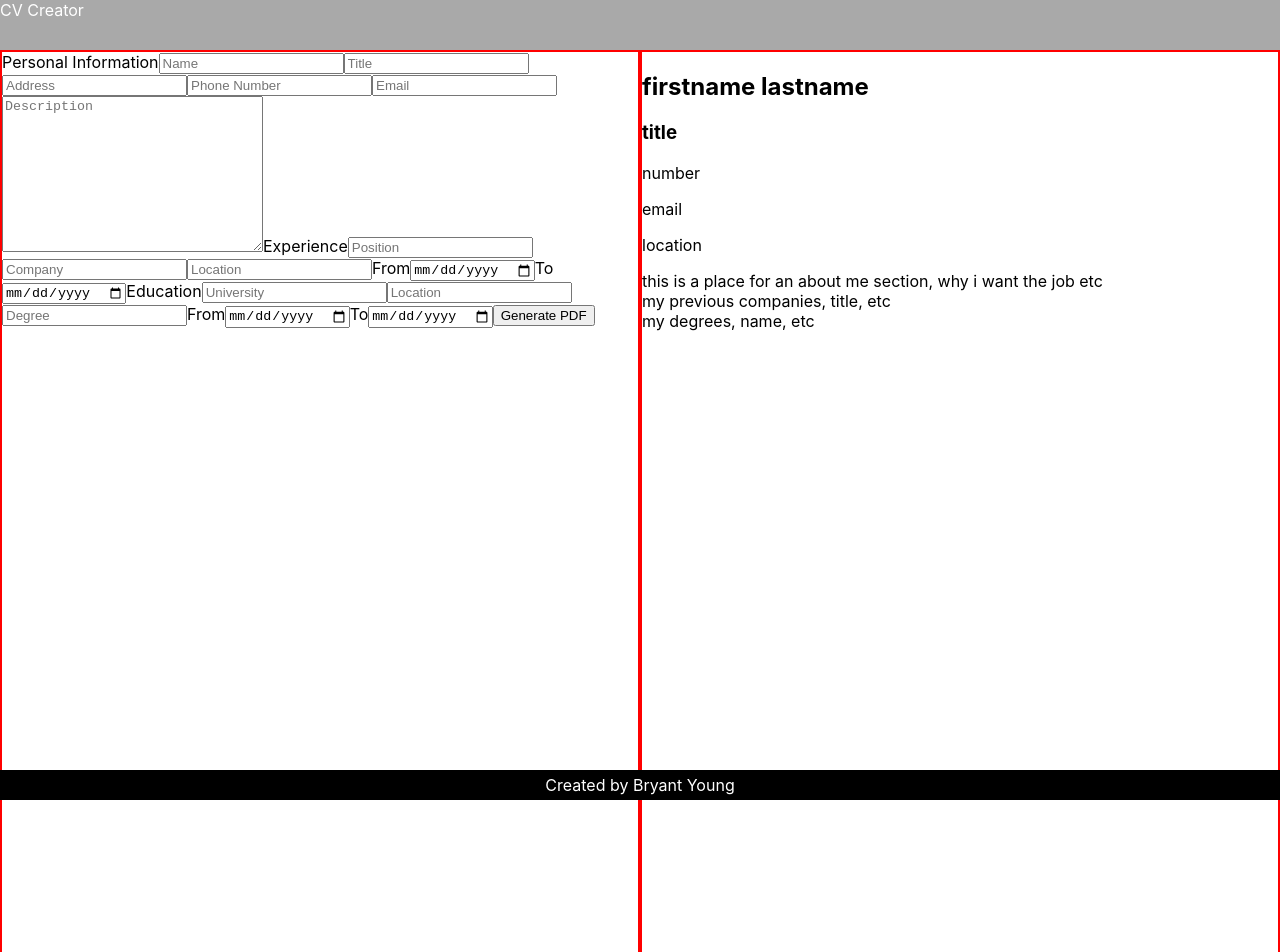
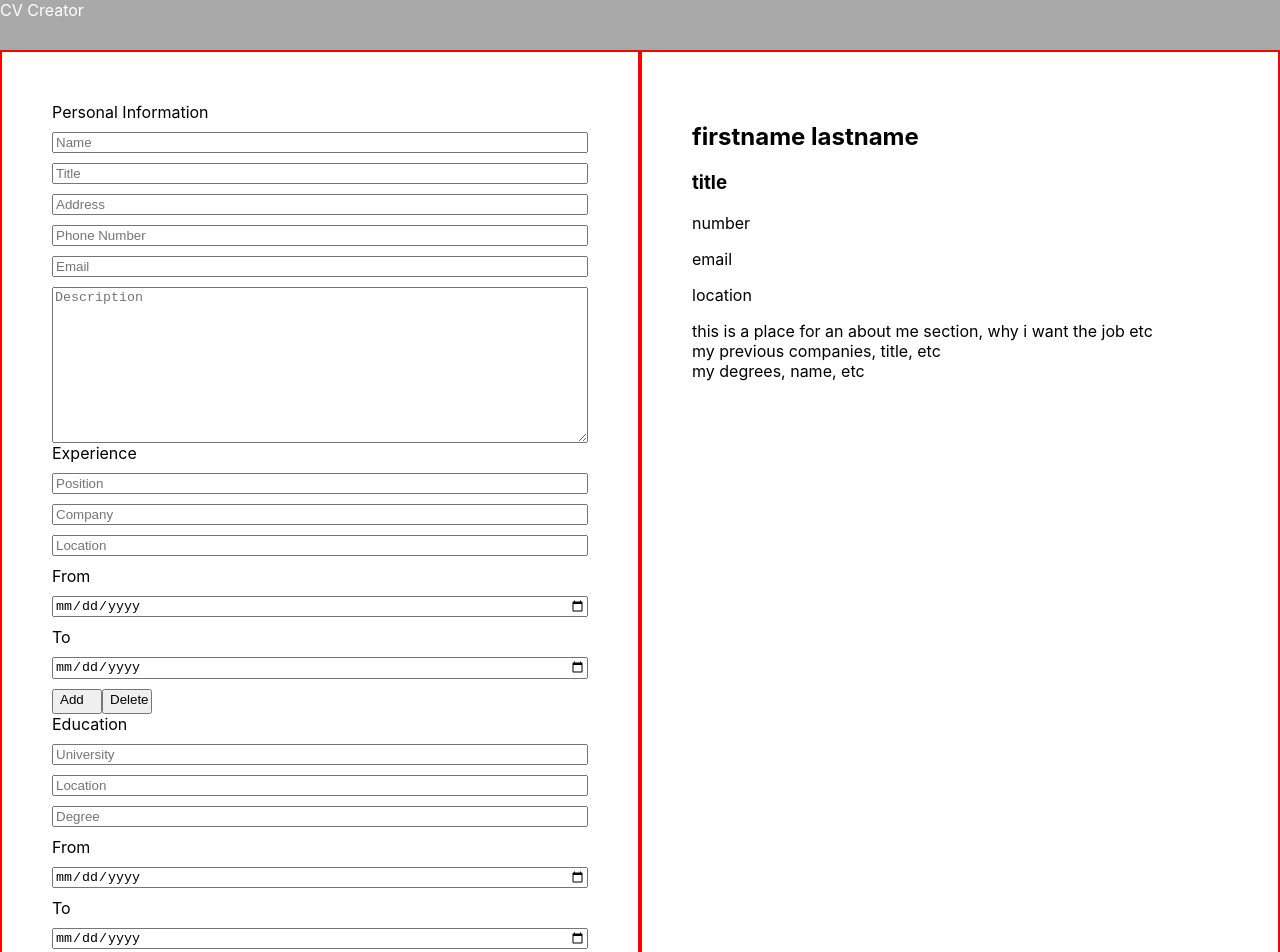
Before and after one commit to lifeofbry19/cv-project, a React (Create React App) app: page / in a window 1280 px wide. Shown: the top 952 px of the page. Built offline with nearby package versions, Linux system fonts and the light colour scheme.

Commit message:
forms and output created

```diff
--- a/src/App.js
+++ b/src/App.js
@@ -1,4 +1,12 @@
+import CvOutput from "./components/CvOutput";
+import EducationForm from "./components/EducationForm";
+import ExperienceForm from "./components/ExperienceForm";
+import PersonalInfoForm from "./components/PersonalInfoForm";
+import React, { useState } from "react";
+
 function App() {
+  const [userInput, setUserInput] = useState({});
+
   return (
     <div className="App">
       <header
@@ -25,63 +33,21 @@ function App() {
       >
         <div className="cv-form">
           <form action="">
-            <label htmlFor="personal-info">Personal Information</label>
-            <input type="text" name="" id="" placeholder="Name" />
-            <input type="text" name="" id="" placeholder="Title" />
-            <input type="text" name="" id="" placeholder="Address" />
-            <input type="number" name="" id="" placeholder="Phone Number" />
-            <input type="email" name="" id="" placeholder="Email" />
-            <textarea
-              name=""
-              id=""
-              cols="30"
-              rows="10"
-              placeholder="Description"
-            ></textarea>
+            <PersonalInfoForm userInput={userInput} />
+            <ExperienceForm />
 
-            <label htmlFor="Experience">Experience</label>
-            <input type="text" name="" id="" placeholder="Position" />
-            <input type="text" name="" id="" placeholder="Company" />
-            <input type="text" name="" id="" placeholder="Location" />
-            <label htmlFor="job-start">From</label>
-            <input type="date" name="job-start" id="" />
-            <label htmlFor="job-end">To</label>
-            <input type="date" name="job-end" id="" />
-
-            <label htmlFor="Experience">Education</label>
-            <input type="text" name="" id="" placeholder="University" />
-            <input type="text" name="" id="" placeholder="Location" />
-            <input type="text" name="" id="" placeholder="Degree" />
-            <label htmlFor="school-start">From</label>
-            <input type="date" name="school-start" id="" />
-            <label htmlFor="school-end">To</label>
-            <input type="date" name="school-end" id="" />
+            <EducationForm />
 
             <input type="submit" value="Generate PDF" />
           </form>
         </div>
 
-        <div className="cv-output">
-          <div className="cv-header">
-            <h2>firstname lastname</h2>
-            <h3>title</h3>
-            <p>number</p>
-            <p>email</p>
-            <p>location</p>
-          </div>
-          <div className="description">
-            this is a place for an about me section, why i want the job etc
-          </div>
-          <div className="work-experience">
-            my previous companies, title, etc
-          </div>
-          <div className="education-experience">my degrees, name, etc</div>
-        </div>
+        <CvOutput />
       </div>
       <footer
         style={{
           position: "absolute",
-          bottom: "0",
+          bottom: "-50%",
           height: "30px",
           width: "100%",
           color: "white",
--- /dev/null
+++ b/src/components/CvOutput.js
@@ -0,0 +1,22 @@
+import React from "react";
+
+const CvOutput = () => {
+  return (
+    <div className="cv-output">
+      <div className="cv-header">
+        <h2>firstname lastname</h2>
+        <h3>title</h3>
+        <p>number</p>
+        <p>email</p>
+        <p>location</p>
+      </div>
+      <div className="description">
+        this is a place for an about me section, why i want the job etc
+      </div>
+      <div className="work-experience">my previous companies, title, etc</div>
+      <div className="education-experience">my degrees, name, etc</div>
+    </div>
+  );
+};
+
+export default CvOutput;
--- /dev/null
+++ b/src/components/EducationForm.js
@@ -0,0 +1,22 @@
+import React from "react";
+
+const EducationForm = () => {
+  return (
+    <div className="education-form">
+      <label htmlFor="Experience">Education</label>
+      <input type="text" name="" id="" placeholder="University" />
+      <input type="text" name="" id="" placeholder="Location" />
+      <input type="text" name="" id="" placeholder="Degree" />
+      <label htmlFor="school-start">From</label>
+      <input type="date" name="school-start" id="" />
+      <label htmlFor="school-end">To</label>
+      <input type="date" name="school-end" id="" />
+      <div className="buttons">
+        <button>Add</button>
+        <button>Delete</button>
+      </div>
+    </div>
+  );
+};
+
+export default EducationForm;
--- /dev/null
+++ b/src/components/ExperienceForm.js
@@ -0,0 +1,22 @@
+import React from "react";
+
+const ExperienceForm = () => {
+  return (
+    <div className="experience-form">
+      <label htmlFor="Experience">Experience</label>
+      <input type="text" name="" id="" placeholder="Position" />
+      <input type="text" name="" id="" placeholder="Company" />
+      <input type="text" name="" id="" placeholder="Location" />
+      <label htmlFor="job-start">From</label>
+      <input type="date" name="job-start" id="" />
+      <label htmlFor="job-end">To</label>
+      <input type="date" name="job-end" id="" />
+      <div className="buttons">
+        <button>Add</button>
+        <button>Delete</button>
+      </div>
+    </div>
+  );
+};
+
+export default ExperienceForm;
--- /dev/null
+++ b/src/components/PersonalInfoForm.js
@@ -0,0 +1,23 @@
+import React from "react";
+
+const PersonalInfoForm = ({ userInfo }) => {
+  return (
+    <div className="personal-info-form">
+      <label htmlFor="personal-info">Personal Information</label>
+      <input type="text" name="" id="" placeholder="Name" />
+      <input type="text" name="" id="" placeholder="Title" />
+      <input type="text" name="" id="" placeholder="Address" />
+      <input type="text" name="" id="" placeholder="Phone Number" />
+      <input type="email" name="" id="" placeholder="Email" />
+      <textarea
+        name=""
+        id=""
+        cols="30"
+        rows="10"
+        placeholder="Description"
+      ></textarea>
+    </div>
+  );
+};
+
+export default PersonalInfoForm;
--- a/src/index.css
+++ b/src/index.css
@@ -15,8 +15,40 @@ code {
 .cv-form {
   height: 80%;
   border: 2px solid red;
+  padding: 50px;
 }
 .cv-output {
   height: 80%;
   border: 2px solid red;
+  padding: 50px;
 }
+.personal-info-form {
+  display: flex;
+  flex-direction: column;
+  gap: 10px;
+}
+.personal-info > input {
+  height: 20px;
+}
+
+.experience-form {
+  display: flex;
+  flex-direction: column;
+  gap: 10px;
+  max-width: 700px;
+}
+
+.education-form {
+  display: flex;
+  flex-direction: column;
+  gap: 10px;
+}
+button {
+  display: flex;
+  width: 50px;
+  height: 25px;
+}
+.buttons {
+  display: flex;
+  width: 100px;
+}
```
